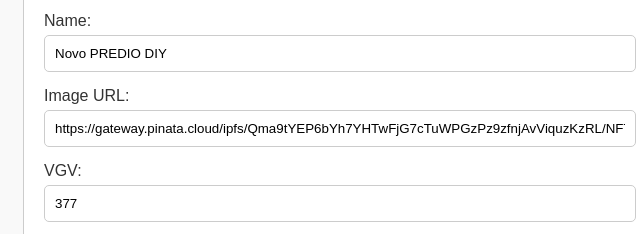
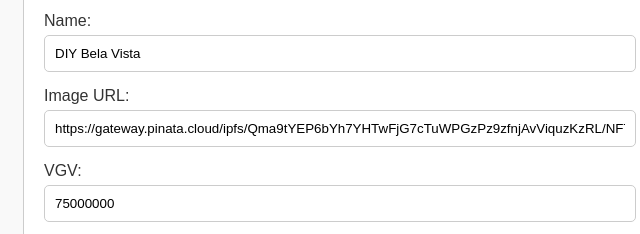
Before and after one commit to davinavarro998/ImobCoinFrontendTestApi, a plain HTML site: page index.html in a window 1280 px wide. Shown: the part 311-545 px from the top of the page, 296-936 px from the left. Drawn offline with Linux system fonts and the light colour scheme.

Commit message:
update info

```diff
--- a/index.html
+++ b/index.html
@@ -104,14 +104,14 @@
         <input type="text" id="to" name="to" value="0x8d082a5A58a518B72552261Cd1812076dF2102e4"><br>
 
         <label for="name">Name:</label>
-        <input type="text" id="name" name="name" value="Novo PREDIO DIY"><br>
+        <input type="text" id="name" name="name" value="DIY Bela Vista"><br>
 
         <label for="image">Image URL:</label>
         <input type="text" id="image" name="image"
             value="https://gateway.pinata.cloud/ipfs/Qma9tYEP6bYh7YHTwFjG7cTuWPGzPz9zfnjAvViquzKzRL/NFT-Image-UNIT%20BELA%20VISTA_FACHADA_1%20TIRO.jpg"><br>
 
         <label for="vgv">VGV:</label>
-        <input type="number" id="vgv" name="vgv" value="377" step="0.1"><br>
+        <input type="number" id="vgv" name="vgv" value="75000000" step="0.1"><br>
 
 
         <label for="metadata_nomeDaEmpresa">Nome da Empresa:</label>
```
